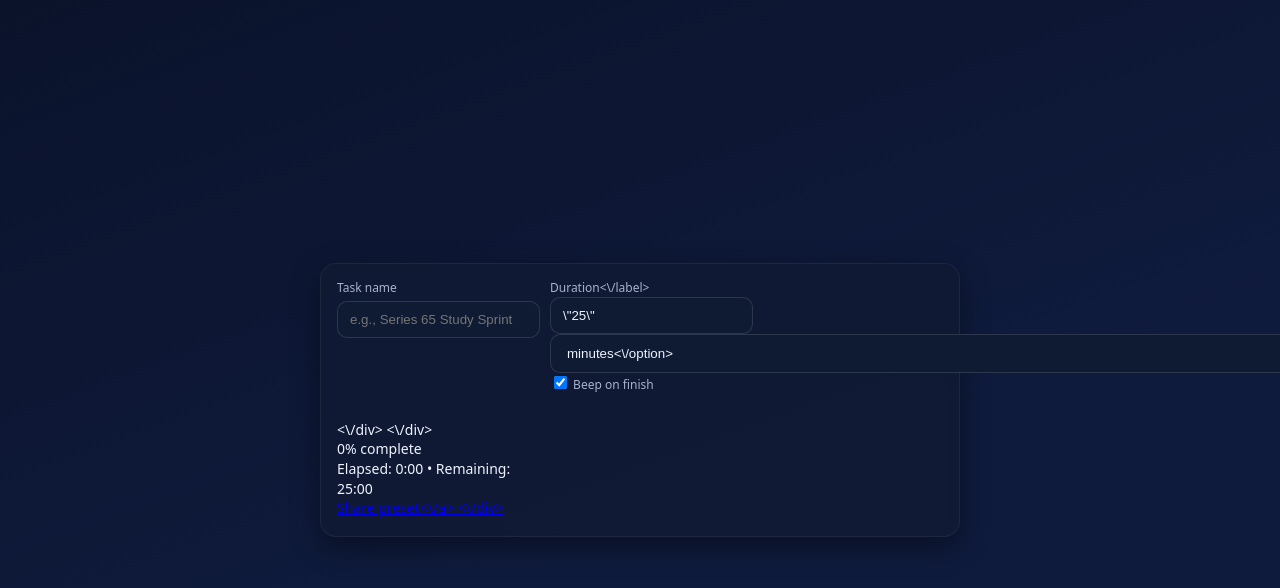
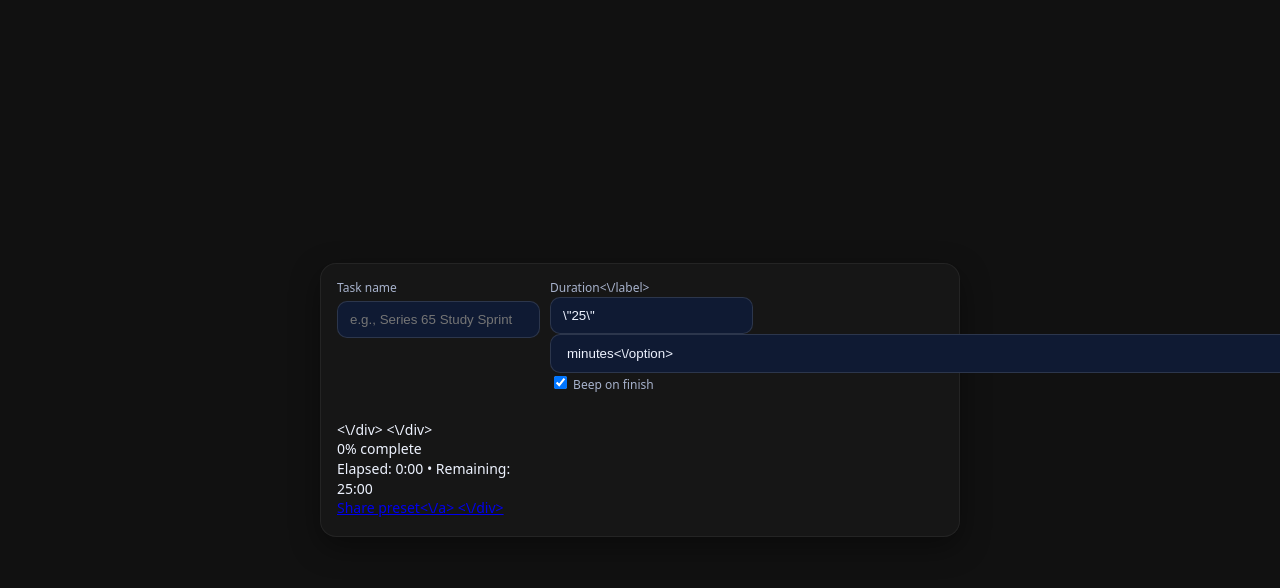
Before and after one commit to malonso922/focus-time, a plain HTML site: page index.html in a window 1280 px wide. Shown: the top 588 px of the page. Drawn offline with Linux system fonts and the light colour scheme.

Commit message:
Update index.html

```diff
--- a/index.html
+++ b/index.html
@@ -6,7 +6,7 @@
   <title>Focus Timer • Countdown + Progress</title>
   <style>
     :root{
-      --bg:#0b132b;
+      --bg:#111111;
       --panel:#111a33;
       --accent:#4da3ff;
       --accent-2:#49d47a;
@@ -17,12 +17,12 @@
     *{box-sizing:border-box}
     html,body{height:100%}
     body{
-      margin:0; background:linear-gradient(160deg,var(--bg),#0f1b3d 60%);
+      margin:0; background:var(--bg);
       color:var(--text); font:14px/1.4 system-ui,-apple-system,Segoe UI,Roboto,Ubuntu,"Helvetica Neue",Arial;
       display:grid; place-items:center; padding:16px;
     }
     .card{
-      width:min(640px,100%); background:rgba(17,26,51,.85); backdrop-filter: blur(6px);
+      width:min(640px,100%); background:#161616; backdrop-filter: blur(6px);
       border:1px solid rgba(255,255,255,.06); border-radius:var(--radius); box-shadow:0 10px 30px rgba(0,0,0,.4);
       padding:16px 16px 18px;
     }
```
